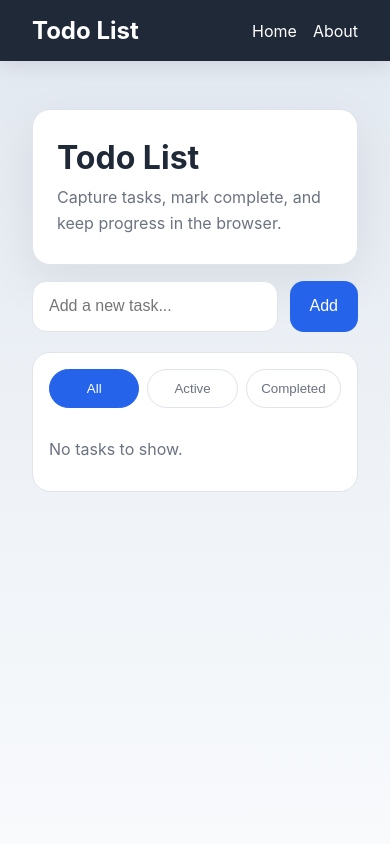
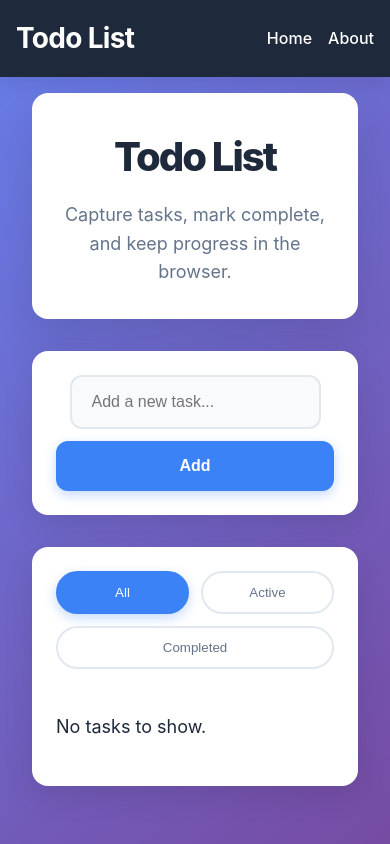
Before and after one commit to Jish7061/todo-list, a plain HTML site: page index.html in a window 390 px wide. Drawn offline with Linux system fonts and the light colour scheme.

Commit message:
new colour

```diff
--- a/styles.css
+++ b/styles.css
@@ -1,58 +1,57 @@
 :root {
-  --bg: #f6f8fb;
+  --primary: #3b82f6;
+  --primary-dark: #2563eb;
+  --secondary: #64748b;
+  --accent: #f59e0b;
+  --success: #10b981;
+  --danger: #ef4444;
+  --warning: #f59e0b;
+  --bg: #f8fafc;
   --card: #ffffff;
-  --border: #dfe3eb;
-  --text: #1f2937;
-  --muted: #6b7280;
-  --accent: #2563eb;
-  --success: #16a34a;
-  --nav-bg: #1f2937;
+  --text: #1e293b;
+  --text-muted: #64748b;
+  --border: #e2e8f0;
+  --shadow: rgba(0, 0, 0, 0.1);
+  --shadow-lg: rgba(0, 0, 0, 0.15);
+  --nav-bg: #1e293b;
   --nav-text: #ffffff;
-  --nav-shadow: rgba(15, 23, 42, 0.1);
+  --radius: 12px;
+  --radius-lg: 16px;
 }
 
 * {
   box-sizing: border-box;
+  margin: 0;
+  padding: 0;
 }
 
 body {
-  margin: 0;
+  font-family: 'Inter', -apple-system, BlinkMacSystemFont, 'Segoe UI', Roboto, sans-serif;
+  background: linear-gradient(135deg, #667eea 0%, #764ba2 100%);
   min-height: 100vh;
-  font-family: Inter, system-ui, -apple-system, BlinkMacSystemFont, "Segoe UI", sans-serif;
-  background: linear-gradient(180deg, #e2e8f0 0%, #f8fafc 100%);
   color: var(--text);
-  animation: fadeIn 0.5s ease-in;
+  line-height: 1.6;
+  animation: fadeIn 0.8s ease-out;
 }
 
 @keyframes fadeIn {
-  from { opacity: 0; }
-  to { opacity: 1; }
-}
-
-.app-shell {
-  max-width: 520px;
-  margin: 2rem auto;
-  padding: 1.5rem;
+  from { opacity: 0; transform: translateY(20px); }
+  to { opacity: 1; transform: translateY(0); }
 }
 
 .navbar {
   background: var(--nav-bg);
   color: var(--nav-text);
-  box-shadow: 0 4px 20px var(--nav-shadow);
-  margin-bottom: 2rem;
+  box-shadow: 0 4px 20px var(--shadow);
+  position: sticky;
+  top: 0;
+  z-index: 100;
   animation: slideDown 0.6s ease-out;
-  width: 100%;
 }
 
 @keyframes slideDown {
-  from {
-    transform: translateY(-100%);
-    opacity: 0;
-  }
-  to {
-    transform: translateY(0);
-    opacity: 1;
-  }
+  from { transform: translateY(-100%); opacity: 0; }
+  to { transform: translateY(0); opacity: 1; }
 }
 
 .nav-container {
@@ -61,197 +60,298 @@ body {
   display: flex;
   justify-content: space-between;
   align-items: center;
-  padding: 1rem 2rem;
+  padding: 1.25rem 2rem;
 }
 
 .nav-title {
-  margin: 0;
-  font-size: 1.5rem;
+  font-size: 1.75rem;
+  font-weight: 700;
   color: var(--nav-text);
+  letter-spacing: -0.025em;
 }
 
 .nav-links {
+  display: flex;
+  gap: 2rem;
   list-style: none;
-  display: flex;
-  gap: 1rem;
-  margin: 0;
-  padding: 0;
 }
 
 .nav-links a {
+  color: var(--nav-text);
   text-decoration: none;
-  color: var(--nav-text);
-  transition: color 0.3s ease;
+  font-weight: 500;
+  transition: all 0.3s ease;
+  position: relative;
 }
 
-.nav-links a:hover {
-  color: var(--accent);
+.nav-links a::after {
+  content: '';
+  position: absolute;
+  bottom: -5px;
+  left: 0;
+  width: 0;
+  height: 2px;
+  background: var(--accent);
+  transition: width 0.3s ease;
+}
+
+.nav-links a:hover::after {
+  width: 100%;
 }
 
 .app-shell {
-  max-width: 520px;
-  margin: 2rem auto;
-  padding: 1.5rem;
+  max-width: 600px;
+  margin: 3rem auto;
+  padding: 0 2rem;
 }
 
 header {
   background: var(--card);
-  border: 1px solid var(--border);
-  border-radius: 18px;
-  padding: 1.75rem 1.5rem;
-  box-shadow: 0 18px 50px rgba(15, 23, 42, 0.08);
+  border-radius: var(--radius-lg);
+  padding: 2.5rem 2rem;
+  box-shadow: 0 20px 40px var(--shadow);
+  text-align: center;
+  margin-bottom: 2rem;
+  animation: slideUp 0.8s ease-out 0.2s both;
+}
+
+@keyframes slideUp {
+  from { transform: translateY(30px); opacity: 0; }
+  to { transform: translateY(0); opacity: 1; }
 }
 
 header h1 {
-  margin: 0 0 0.5rem;
-  font-size: clamp(2rem, 4vw, 2.5rem);
+  font-size: clamp(2.5rem, 5vw, 3.5rem);
+  font-weight: 800;
+  color: var(--text);
+  margin-bottom: 0.75rem;
+  letter-spacing: -0.05em;
 }
 
 header p {
-  margin: 0;
-  color: var(--muted);
-  line-height: 1.6;
+  color: var(--text-muted);
+  font-size: 1.125rem;
+  max-width: 400px;
+  margin: 0 auto;
 }
 
 .todo-form {
-  margin-top: 1rem;
+  background: var(--card);
+  border-radius: var(--radius-lg);
+  padding: 2rem;
+  box-shadow: 0 10px 30px var(--shadow);
+  margin-bottom: 2rem;
+  animation: slideUp 0.8s ease-out 0.4s both;
 }
 
 #new-task-form {
-  display: grid;
-  grid-template-columns: 1fr auto;
-  gap: 0.75rem;
+  display: flex;
+  gap: 1rem;
+  align-items: center;
 }
 
 #task-input {
-  width: 100%;
-  border: 1px solid var(--border);
-  border-radius: 14px;
-  padding: 0.95rem 1rem;
+  flex: 1;
+  border: 2px solid var(--border);
+  border-radius: var(--radius);
+  padding: 1rem 1.25rem;
   font-size: 1rem;
   outline: none;
+  transition: all 0.3s ease;
+  background: var(--bg);
 }
 
 #task-input:focus {
-  border-color: var(--accent);
-  box-shadow: 0 0 0 4px rgba(37, 99, 235, 0.12);
+  border-color: var(--primary);
+  box-shadow: 0 0 0 3px rgba(59, 130, 246, 0.1);
+  background: var(--card);
 }
 
 #new-task-form button {
+  background: var(--primary);
+  color: white;
   border: none;
-  border-radius: 14px;
-  padding: 0 1.25rem;
-  background: var(--accent);
-  color: white;
+  border-radius: var(--radius);
+  padding: 1rem 2rem;
   font-size: 1rem;
+  font-weight: 600;
   cursor: pointer;
+  transition: all 0.3s ease;
+  box-shadow: 0 4px 12px rgba(59, 130, 246, 0.3);
 }
 
 #new-task-form button:hover {
-  background: #1d4ed8;
+  background: var(--primary-dark);
+  transform: translateY(-2px);
+  box-shadow: 0 6px 20px rgba(59, 130, 246, 0.4);
+}
+
+#new-task-form button:active {
+  transform: translateY(0);
 }
 
 .todo-list-section {
-  margin-top: 1.25rem;
   background: var(--card);
-  border: 1px solid var(--border);
-  border-radius: 18px;
-  padding: 1rem;
+  border-radius: var(--radius-lg);
+  padding: 2rem;
+  box-shadow: 0 10px 30px var(--shadow);
+  animation: slideUp 0.8s ease-out 0.6s both;
 }
 
 .filters {
   display: flex;
-  gap: 0.5rem;
-  margin-bottom: 1rem;
+  gap: 0.75rem;
+  margin-bottom: 1.5rem;
+  justify-content: center;
 }
 
 .filters button {
-  flex: 1;
-  border: 1px solid var(--border);
   background: transparent;
-  border-radius: 999px;
-  padding: 0.7rem 0.9rem;
-  color: var(--muted);
+  border: 2px solid var(--border);
+  border-radius: 50px;
+  padding: 0.75rem 1.5rem;
+  color: var(--text-muted);
+  font-weight: 500;
   cursor: pointer;
+  transition: all 0.3s ease;
+  position: relative;
+  overflow: hidden;
+}
+
+.filters button::before {
+  content: '';
+  position: absolute;
+  top: 0;
+  left: -100%;
+  width: 100%;
+  height: 100%;
+  background: var(--primary);
+  transition: left 0.3s ease;
+  z-index: -1;
+}
+
+.filters button:hover::before {
+  left: 0;
+}
+
+.filters button:hover {
+  color: white;
+  border-color: var(--primary);
 }
 
 .filters button.active {
+  background: var(--primary);
   color: white;
-  background: var(--accent);
-  border-color: var(--accent);
+  border-color: var(--primary);
+  box-shadow: 0 4px 12px rgba(59, 130, 246, 0.3);
 }
 
 .task-list {
   list-style: none;
-  padding: 0;
-  margin: 0;
 }
 
 .task-item {
-  display: grid;
-  grid-template-columns: auto 1fr auto;
+  display: flex;
   align-items: center;
-  gap: 0.75rem;
-  border-top: 1px solid var(--border);
-  padding: 0.9rem 0;
-  animation: slideIn 0.4s ease-out;
+  gap: 1rem;
+  padding: 1.25rem 0;
+  border-bottom: 1px solid var(--border);
+  animation: slideIn 0.5s ease-out;
+  transition: all 0.3s ease;
 }
 
 @keyframes slideIn {
-  from {
-    transform: translateX(-20px);
-    opacity: 0;
-  }
-  to {
-    transform: translateX(0);
-    opacity: 1;
-  }
+  from { transform: translateX(-30px); opacity: 0; }
+  to { transform: translateX(0); opacity: 1; }
 }
 
-.task-item:first-child {
-  border-top: none;
+.task-item:last-child {
+  border-bottom: none;
 }
 
-.task-item label {
-  display: flex;
-  align-items: center;
-  gap: 0.75rem;
-  cursor: pointer;
-  width: 100%;
+.task-item:hover {
+  background: var(--bg);
+  border-radius: var(--radius);
+  padding-left: 1rem;
+  padding-right: 1rem;
+  margin: 0 -1rem;
 }
 
 .task-item input[type="checkbox"] {
-  width: 1.15rem;
-  height: 1.15rem;
-  accent-color: var(--accent);
+  width: 1.25rem;
+  height: 1.25rem;
+  accent-color: var(--primary);
+  cursor: pointer;
 }
 
 .task-item span {
-  display: inline-block;
-  line-height: 1.4;
+  flex: 1;
+  font-size: 1.125rem;
+  transition: all 0.3s ease;
 }
 
 .task-item span.completed {
-  color: var(--muted);
+  color: var(--text-muted);
   text-decoration: line-through;
+  opacity: 0.6;
 }
 
 .delete-button {
   background: transparent;
   border: none;
-  color: #ef4444;
+  color: var(--danger);
   cursor: pointer;
-  font-size: 1.1rem;
-  padding: 0.25rem;
+  font-size: 1.25rem;
+  padding: 0.5rem;
+  border-radius: 50%;
+  transition: all 0.3s ease;
+  opacity: 0.7;
 }
 
 .delete-button:hover {
-  color: #b91c1c;
+  background: rgba(239, 68, 68, 0.1);
+  opacity: 1;
+  transform: scale(1.1);
 }
 
-@media (max-width: 520px) {
+@media (max-width: 640px) {
   .app-shell {
     margin: 1rem;
+    padding: 0 1rem;
+  }
+
+  .nav-container {
     padding: 1rem;
   }
+
+  .nav-links {
+    gap: 1rem;
+  }
+
+  header {
+    padding: 2rem 1.5rem;
+  }
+
+  .todo-form,
+  .todo-list-section {
+    padding: 1.5rem;
+  }
+
+  #new-task-form {
+    flex-direction: column;
+    gap: 0.75rem;
+  }
+
+  #new-task-form button {
+    width: 100%;
+  }
+
+  .filters {
+    flex-wrap: wrap;
+  }
+
+  .filters button {
+    flex: 1;
+    min-width: 100px;
+  }
 }
```
